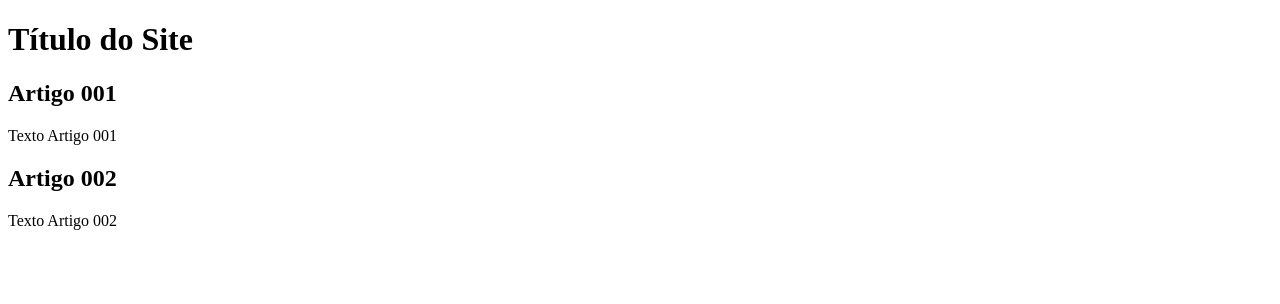
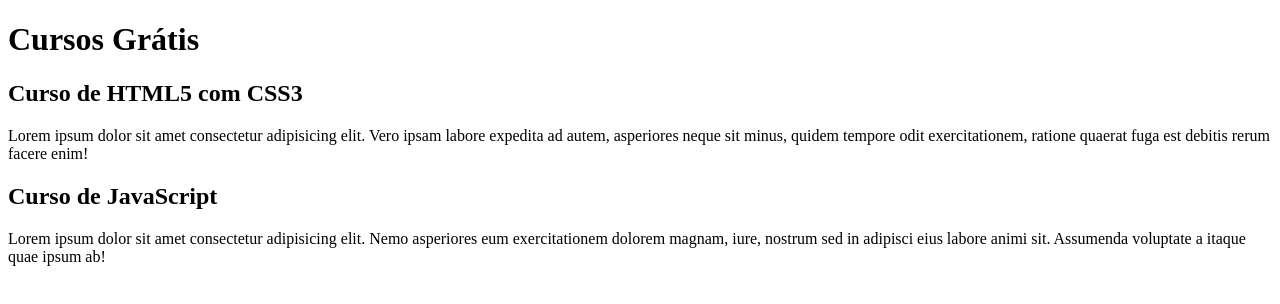
Before and after one commit to jonveras/projeto-site, a plain HTML site: page index.html in a window 1280 px wide. Drawn offline with Linux system fonts and the light colour scheme.

Commit message:
comecei a escrever conteudo

```diff
--- a/index.html
+++ b/index.html
@@ -9,15 +9,15 @@
 <body>
     <main>
         <header>
-            <h1>Título do Site</h1>
+            <h1>Cursos Grátis</h1>
         </header>
         <article>
-            <h2>Artigo 001</h2>
-            <p>Texto Artigo 001</p>
+            <h2>Curso de HTML5 com CSS3</h2>
+            <p>Lorem ipsum dolor sit amet consectetur adipisicing elit. Vero ipsam labore expedita ad autem, asperiores neque sit minus, quidem tempore odit exercitationem, ratione quaerat fuga est debitis rerum facere enim!</p>
         </article>
             <article>
-            <h2>Artigo 002</h2>
-            <p>Texto Artigo 002</p>
+            <h2>Curso de JavaScript</h2>
+            <p>Lorem ipsum dolor sit amet consectetur adipisicing elit. Nemo asperiores eum exercitationem dolorem magnam, iure, nostrum sed in adipisci eius labore animi sit. Assumenda voluptate a itaque quae ipsum ab!</p>
         </article>
     </main>
 </body>
```
